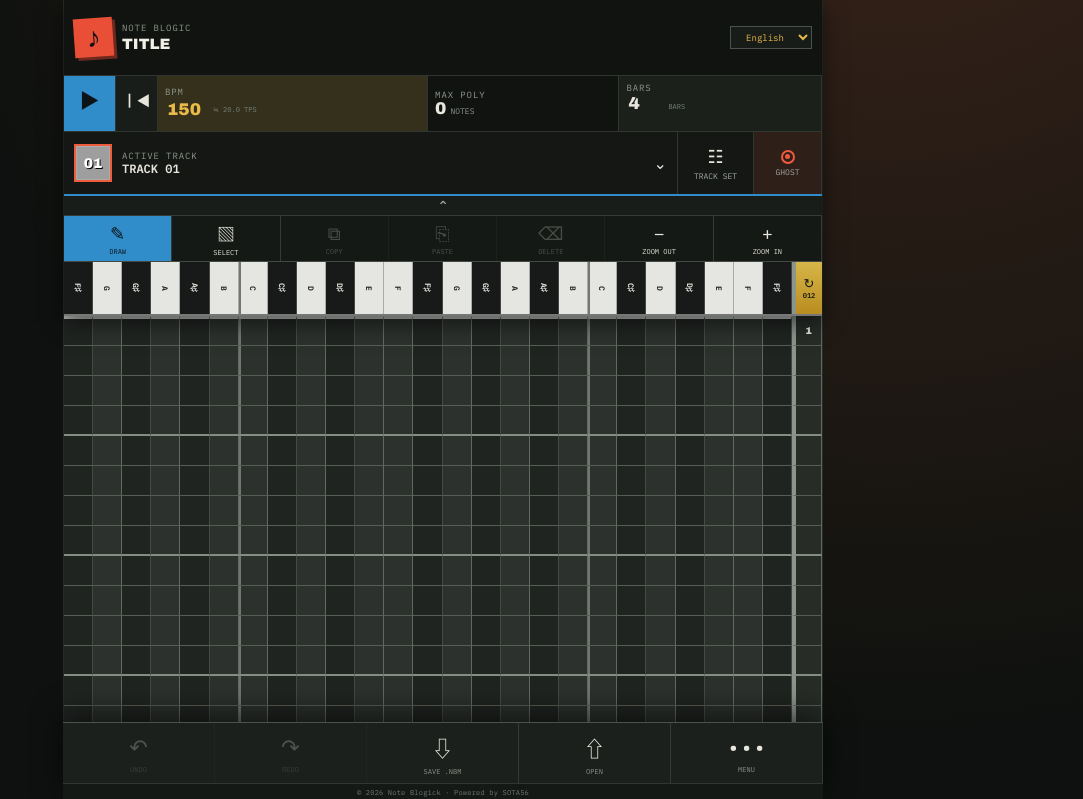
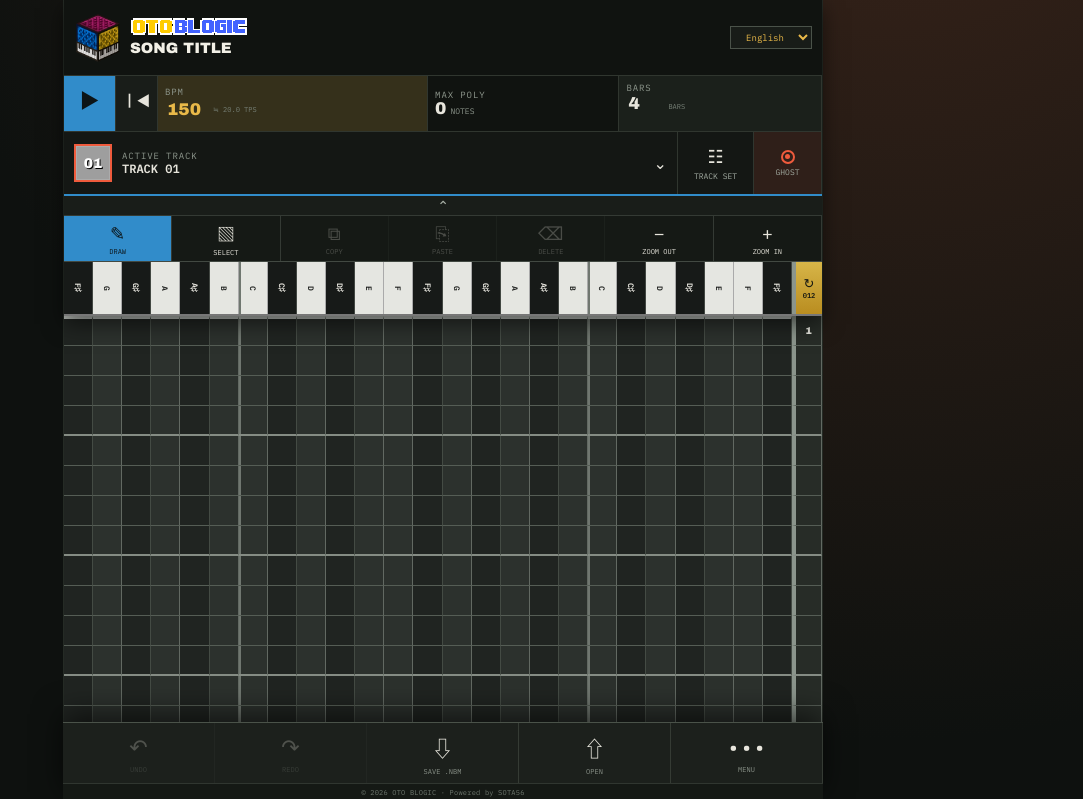
Before and after one commit to SOTA56/minecraft-note-block-maker, a React (Vite) app: page / in a window 1280 px wide. Shown: the top 799 px of the page, without its empty margins (197-1280 px from the left). Built offline with nearby package versions, Linux system fonts and the light colour scheme; grey boxes are pictures that could not be loaded.

Commit message:
Apply OTO BLOGIC branding and color system

```diff
--- a/index.html
+++ b/index.html
@@ -4,7 +4,8 @@
     <meta charset="UTF-8" />
     <meta name="viewport" content="width=device-width, initial-scale=1, viewport-fit=cover" />
     <meta name="theme-color" content="#111412" />
-    <title>音符ブロックメーカー</title>
+    <link rel="icon" type="image/png" href="/assets/branding/oto-blogic-icon.png" />
+    <title>OTO BLOGIC</title>
   </head>
   <body><div id="root"></div><script type="module" src="/src/main.tsx"></script></body>
 </html>
--- a/src/App.tsx
+++ b/src/App.tsx
@@ -28,12 +28,13 @@ const INSTRUMENTS = [
 ] as const
 const PITCHES = Array.from({ length: 25 }, (_, i) => i)
 const makeTrack = (i: number): Track => ({ id: crypto.randomUUID(), name: `TRACK ${String(i + 1).padStart(2, '0')}`, instrument: 'Harp', volume: 1, pan: 0, color: COLORS[i % COLORS.length], muted: false, solo: false, ghostEnabled: true, notes: [] })
-const createInitialProject = ():Project => ({ format: 'note-block-maker', version: 1, title: 'TITLE', edition: 'both', tickRate: 20, steps: 64, tracks: Array.from({ length: 20 }, (_, i) => makeTrack(i)) })
+const createInitialProject = ():Project => ({ format: 'note-block-maker', version: 1, title: 'SONG TITLE', edition: 'both', tickRate: 20, steps: 64, tracks: Array.from({ length: 20 }, (_, i) => makeTrack(i)) })
 const INITIAL = createInitialProject()
 const STORAGE = 'note-block-maker:autosave:v1'
 const normalizeProject = (source:Project):Project => {
   const tracks = source.tracks.map((track:Partial<Track>) => ({...track, pan:track.pan ?? 0, ghostEnabled:track.ghostEnabled ?? true})) as Track[]
-  return {...source, tracks:[...tracks, ...Array.from({length:Math.max(0,20-tracks.length)},(_,i)=>makeTrack(tracks.length+i))].slice(0,20)}
+  const title = source.title === 'NEW CIRCUIT' || source.title === 'TITLE' ? 'SONG TITLE' : source.title
+  return {...source, title, tracks:[...tracks, ...Array.from({length:Math.max(0,20-tracks.length)},(_,i)=>makeTrack(tracks.length+i))].slice(0,20)}
 }
 const GhostIcon = () => <span className="ghost-icon" aria-hidden="true"><i /></span>
 
@@ -206,7 +207,7 @@ function App() {
   return <main className="app">
     <div className={`control-panel ${controlsOpen ? '' : 'collapsed'}`}>
     <header className="topbar">
-      <div className="brand"><span className="brand-mark">♪</span><div><small>{language === 'ja' ? '音ブロジック' : 'NOTE BLOGIC'}</small><input value={project.title} onChange={e => setProject(p => ({ ...p, title: e.target.value.toUpperCase() }))} aria-label="曲名" /></div></div>
+      <div className="brand"><img className="brand-icon" src="/assets/branding/oto-blogic-icon.png" alt="OTO BLOGIC" /><div><img className="brand-logo" src="/assets/branding/oto-blogic-logo.png" alt="OTO BLOGIC" /><input value={project.title} onChange={e => setProject(p => ({ ...p, title: e.target.value.toUpperCase() }))} aria-label="曲名" /></div></div>
       <div className="top-actions"><select className="language" value={language} onChange={e => setLanguage(e.target.value)} aria-label="Language"><option value="ja">日本語</option><option value="en">English</option><option value="es">Español</option><option value="fr">Français</option><option value="de">Deutsch</option><option value="zh">中文</option><option value="ko">한국어</option></select></div>
     </header>
 
@@ -265,7 +266,7 @@ function App() {
       <button onClick={save}>⇩<small>SAVE .NBM</small></button><button onClick={() => fileRef.current?.click()}>⇧<small>OPEN</small></button>
       <button onClick={() => setMenuOpen(!menuOpen)}>•••<small>{c[17]}</small></button>
       <input ref={fileRef} hidden type="file" accept=".nbm,application/json" onChange={e => load(e.target.files?.[0]).catch(err => alert(err.message))} />
-      <div className="copyright">© 2026 Note Blogick · Powered by SOTA56</div>
+      <div className="copyright">© 2026 OTO BLOGIC · Powered by SOTA56</div>
     </footer>
     {menuOpen && <div className="more-menu"><button className="danger" onClick={clearAll}>⌫ <span>{c[18]}</span></button></div>}
   </main>
--- a/src/styles.css
+++ b/src/styles.css
@@ -105,3 +105,9 @@
 
 /* Compact transport: BPM value and TPS conversion share one line */
 .transport{height:56px}.meter,.tick,.poly{padding:6px 7px}.tick.bpm{display:grid;grid-template-columns:48px minmax(0,1fr);grid-template-rows:11px 24px;align-content:center}.tick.bpm small{grid-column:1/-1}.tick.bpm input{grid-column:1;grid-row:2;align-self:center}.tick.bpm span{grid-column:2;grid-row:2;align-self:center;display:block;margin:0;white-space:nowrap;font-size:7px}.tick.bars{padding-block:6px}.poly{display:grid;align-content:center}
+
+/* OTO BLOGIC brand assets */
+.brand{gap:8px}.brand>div{display:grid;align-content:center;gap:2px}.brand-icon{width:48px;height:48px;object-fit:contain}.brand-logo{display:block;width:118px;height:auto;image-rendering:pixelated}.brand input{width:150px}
+
+/* Blue denotes transport and track-level interaction; yellow remains informational */
+.step.playhead::before{background:#318cca;box-shadow:0 0 6px #318cca}.settings input[type=range]{accent-color:#318cca}
```
Also changed, not shown: public/assets/branding/oto-blogic-icon.png (added), public/assets/branding/oto-blogic-logo.png (added).
